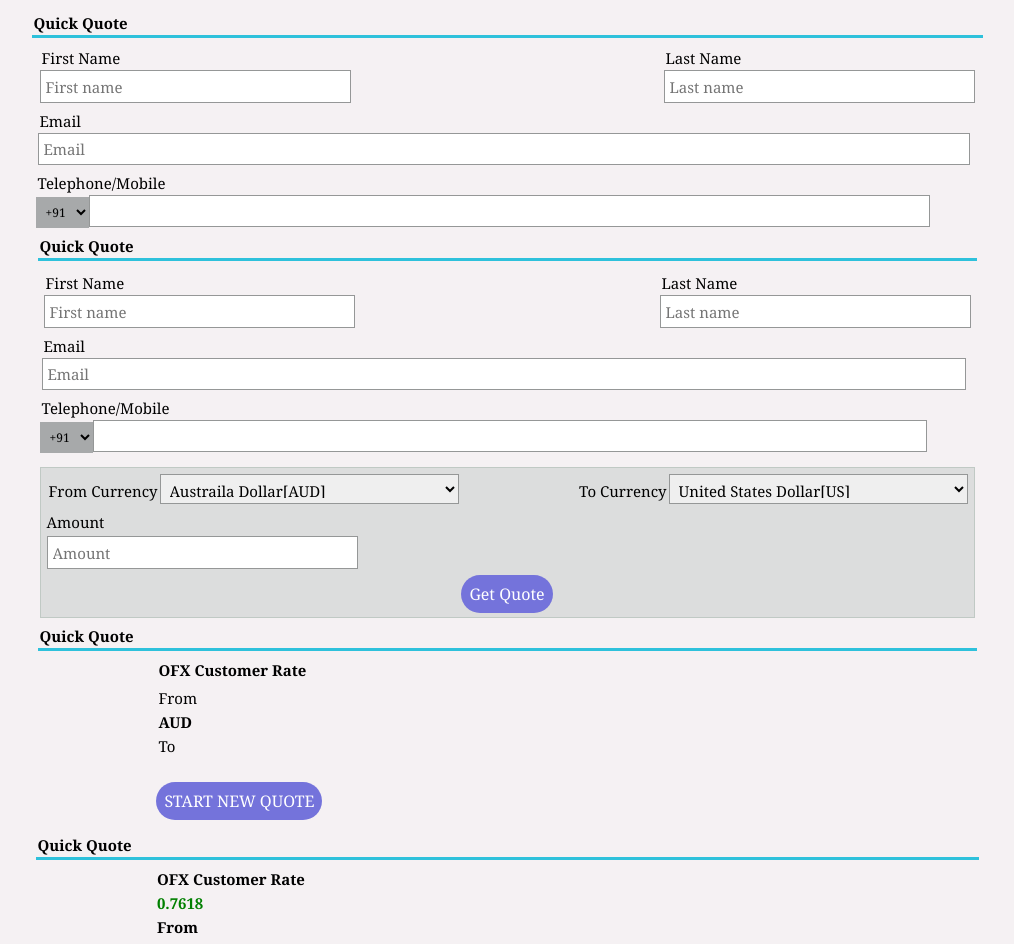
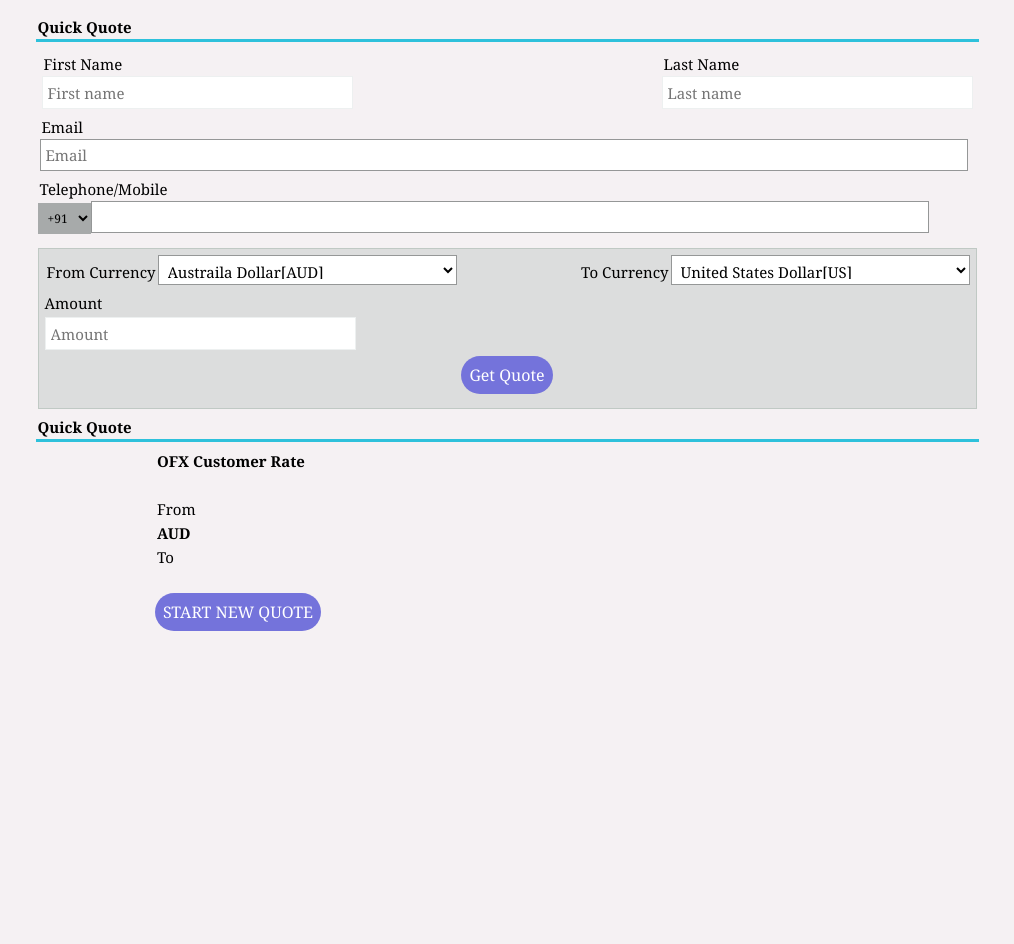
Before and after one commit to santhiyafidisys/QuickQuotes, a React (Create React App) app: page / in a window 1280 px wide. Shown: the top 944 px of the page, without its empty margins (133-1147 px from the left). After the commit the page ends 800 px from the top, so only its background shows below. Built offline with nearby package versions, Linux system fonts and the light colour scheme.

Commit message:
chnages in child componment

```diff
--- a/src/Rates.js
+++ b/src/Rates.js
@@ -1,27 +1,37 @@
-import React from 'react';
-import styles from './rates.module.css';
+// import React from 'react';
+// import styles from './rates.module.css';
 
-class Rates extends React.Component{
-    render(){
-        return(
-          <div>
-            <h1 className={styles.back}>Quick Quote</h1>
-              <div className={styles.rule}>
-                <div className={styles.center}>
-                  <h5>OFX Customer Rate</h5>
-                  <h6 style={{color: "green"}}>0.7618</h6>
-                  <h5>From</h5>
-                  <h6 >AUD <span style={{color: "blue"}}>25,000.00</span></h6>
-                  <h5>To</h5>
-                  <h6 >USD <span style={{color: "blue"}}>19,045.00</span></h6>
-                 <button className={styles.buttons}  type="button">START NEW QUOTE</button>
-                </div>
-              </div>
+// class Rates extends React.Component{
+//   constructor(props){
+//     super(props);
+//     this.state = {
+//       fromcurrency: '', tocurrency: '',money: '',ofx: ''
+//     };
+//   }
 
-          </div>
 
-              )
-    }
-    }
+//     render(){
+//         return(
+//           <div>
+//           {/* <h1 className={styles.back}>Quick Quote</h1>
+//             <div className={styles.rule}>
+//               <div className={styles.center}>
+//                 <h5>OFX Customer Rate</h5>
 
-    export default Rates;
+//                   <div className={styles.hmocIu}>{this.state.ofx.CustomerRate}</div>
+
+//                 <p>From</p>
+//                 <h6 >{this.state.fromcurrency} <span style={{color: "blue"}}>{this.state.money}</span></h6>
+//                 <p>To</p>
+//                 <h6 >{this.state.ofx.DeliveryCountry}  <span style={{color: "blue"}}>{this.state.ofx.CustomerAmount}</span></h6>
+//                <button className={styles.buttons}  type="button">START NEW QUOTE</button>
+//               </div>
+//             </div> */}
+
+//         </div>
+
+//               )
+//     }
+//     }
+
+//     export default Rates;
--- a/src/Telephone.js
+++ b/src/Telephone.js
@@ -1,38 +1,37 @@
-import React from 'react';
-import styles from './rates.module.css';
+// import React from 'react';
+// import styles from './rates.module.css';
 
-class Telephones extends React.Component{
-  constructor(props){
-    super(props);
-    this.state = {Telephone: ''};
-    this.handleChangePhone = this.handleChangePhone.bind(this);
-    this.handleClick = this.handleClick.bind(this);
+// class Telephones extends React.Component{
+//   constructor(props){
+//     super(props);
+//     this.state = {Telephone: ''};
+//     this.handleChangePhone = this.handleChangePhone.bind(this);
+//     this.handleClick = this.handleClick.bind(this);
 
-  }
+//   }
 
-handleChangePhone(event){
-  this.setState({ Telephone: event.target.value });
+// handleChangePhone(event){
+//   this.setState({ Telephone: event.target.value });
 
-  console.log('Telephone ' + this.state.Telephone);
-}
-handleClick() {
-  console.log(this.state);
-}
-    render(){
-      return(
-        <div>
-          <p>Telephone/Mobile</p>
-						<select className={styles.dropdown}>
-							<option value="+91">+91</option>
-							<option value="+91">+98</option>
-							<option value="+91">+62</option>
-							<option value="+91">+98</option>
-							<option value="+91">+80</option>
-						</select>
-            <input className={styles.textlongbox} type="tel" onClick={this.handleClick} onChange={this.handleChangePhone}name="Telephone"></input>
-
-        </div>
-      )
-    }
-}
-export default Telephones;
+//   console.log('Telephone' + this.state);
+// }
+// handleClick() {
+//   console.log(this.state);
+// }
+//     render(){
+//       return(
+//         <div>
+//           <p>Telephone/Mobile</p>
+// 						<select className={styles.dropdown}>
+// 							<option value="+91">+91</option>
+// 							<option value="+91">+98</option>
+// 							<option value="+91">+62</option>
+// 							<option value="+91">+98</option>
+// 							<option value="+91">+80</option>
+// 						</select>
+//             <input className={styles.textlongbox} type="tel" onClick={this.handleClick} onChange={this.handleChangePhone}name="Telephone"></input>
+//         </div>
+//       )
+//     }
+// }
+// export default Telephones;
--- a/src/Userdetails.js
+++ b/src/Userdetails.js
@@ -1,40 +1,69 @@
-import React from 'react';
-import styles from './rates.module.css';
+// import React from 'react';
+// import styles from './rates.module.css';
 
-class Userdata extends React.Component{
-  constructor(props){
-    super(props);
-    this.state = {firstname: ' ', lastname: ''};
-    this.handleChange = this.handleChange.bind(this);
+// class Userdata extends React.Component{
+//   constructor(props){
+//     super(props);
+//     this.state = {firstname: '', lastname: '', email: ''};
+//     this.handleChangeFirstname = this.handleChangeFirstname.bind(this);
+//     this.handleChangeLastname = this.handleChangeLastname.bind(this);
+//     this.handleChangeEmail = this.handleChangeEmail.bind(this);
+//     this.handleClick = this.handleClick.bind(this);
+
+//   }
+//   handleChangeFirstname(event){
+//     this.setState({ firstname: event.target.value });
+
+//     console.log('FirstName ' + this.state);
+//   }
+
+//   handleChangeLastname(event){
+//     this.setState({ lastname: event.target.value });
+//     console.log('lastname ' + this.state);
+//   }
+//   handleChangeEmail(event){
+//     this.setState({ email: event.target.value });
+//     console.log('email ' + this.state.email);
+//   }
+//   handleClick() {
+//     console.log(this.state);
+//   }
+//  myFunction() {
+//     var x = document.getElementById("myDIV");
+//     if (x.style.display === "none") {
+//       x.style.display = "block";
+//     } else {
+//       x.style.display = "none";
+//     }
+//   }
 
 
-  }
-  handleChange(event){
-    this.setState({firstname: event.target.value});
-    console.log(this.state.firstname)
-    console.log('FirstName ' + this.state.firstnames)
-  }
+//     render(){
+//       return(
+//         <div  >
+//           <div  className={styles.section}>
+
+//             <form>
+//               <p>First Name</p>
+
+//                 <input className={styles.textarea} type="text" placeholder="First name"   onClick={this.myFunction} onClick={this.handleClick} onChange={this.handleChangeFirstname} name="firstname" required/>
+//             </form>
+//             <form>
+//               <p>Last Name</p>
+//                 <input className={styles.textarea} type="text" placeholder="Last name"  onClick={this.myFunction} onClick={this.handleClick} onChange={this.handleChangeLastname} name="lastname" required></input>
+//             </form>
+//           </div>
+//           <form>
+//             <p>Email</p>
+//               <input className={styles.textsarea} type="email" placeholder="Email"  onClick={this.myFunction}onClick={this.handleClick} onChange={this.handleChangeEmail} name="email" required></input>
+//           </form>
+//         </div>
+//       )
+//     }
 
 
-    render(){
-      return(
-        <div>
-          <div className={styles.section}>
-            <form>
-              <p>First Name</p>
-                <input className={styles.textarea} type="text" placeholder="First name" onChange={this.handleChange} name="firstname" required/>
-            </form>
-            <form>
-              <p>Last Name</p>
-                <input className={styles.textarea} type="text" placeholder="Last name" onChange={this.handleChange} name="lastname" required></input>
-            </form>
-          </div>
-          <form>
-            <p>Email</p>
-              <input className={styles.textsarea} type="email" placeholder="Email" onChange={this.handleChange} name="" required></input>
-          </form>
-        </div>
-      )
-    }
-}
-export default Userdata;
+
+//       }
+
+
+// export default Userdata;
--- a/src/index.js
+++ b/src/index.js
@@ -4,18 +4,13 @@ import styles from './rates.module.css';
 import Userdata from './Userdetails';
 import Telephones from './Telephone';
 import Currency from './Currencybox';
-import Rates from './Rates';
 class Quotes extends React.Component{
   render(){
     return(
-      <div className={styles.center}>
-      <h1 className={styles.back}>Quick Quote</h1>
-      <div className={styles.rule}>
-      <Userdata />
-      <Telephones />
+      <div  className={styles.center}>
+
       <Currency />
-      <Rates />
-      </div>
+
       </div>
     )
   }
--- a/src/rates.module.css
+++ b/src/rates.module.css
@@ -10,6 +10,7 @@ body{
 }
 
 .rule{
+
   border-top:3px rgb(46, 193, 219) solid;
 }
 .center{
@@ -23,15 +24,18 @@ body{
   flex-direction: row;
   justify-content: space-between;
 }
+.border{
+  border: 1px solid rebeccapurple;
+}
 
 .textarea{
 width: 299px;
 height: 21px;
-border: 1px rgb(149, 151, 151) solid;
+border: 1px rgb(237, 240, 240) solid;
 padding: 5px;
 }
 .dropdown{
-  background-color: #a7a9aa;
+  background-color: #a7aaaa;
   color: black;
   padding: 6px;
   font-size: 12px;
@@ -40,7 +44,7 @@ padding: 5px;
 }
 .textsarea{
   width: 98%;
-
+  border: 1px rgb(149, 151, 151) solid;
   border: 1px rgb(149, 151, 151) solid;
   padding: 5px;
 }
@@ -54,6 +58,7 @@ padding: 5px;
 .ratebox{
   border: 1px solid rgb(192, 201, 196);
   margin-top: 10px;
+  height: 155px;
   background-color: rgb(220, 221, 221);
 }
 .textareas{
@@ -61,6 +66,7 @@ padding: 5px;
 height: 30px;
 border: 1px rgb(149, 151, 151) solid;
 padding: 5px;
+background-color: white;
 
 }
 .button{
@@ -89,3 +95,11 @@ padding: 5px;
   border-radius: 35px;
   margin: auto;
 }
+
+.hmocIu{
+
+  color: rgb(141, 193, 176);
+  font-size: 20px;
+  margin: 10px;
+
+}
```
Also changed, not shown: src/Amount.js (+40 -15 lines), src/Get.js (+38 -32 lines), src/refer.js (added).
